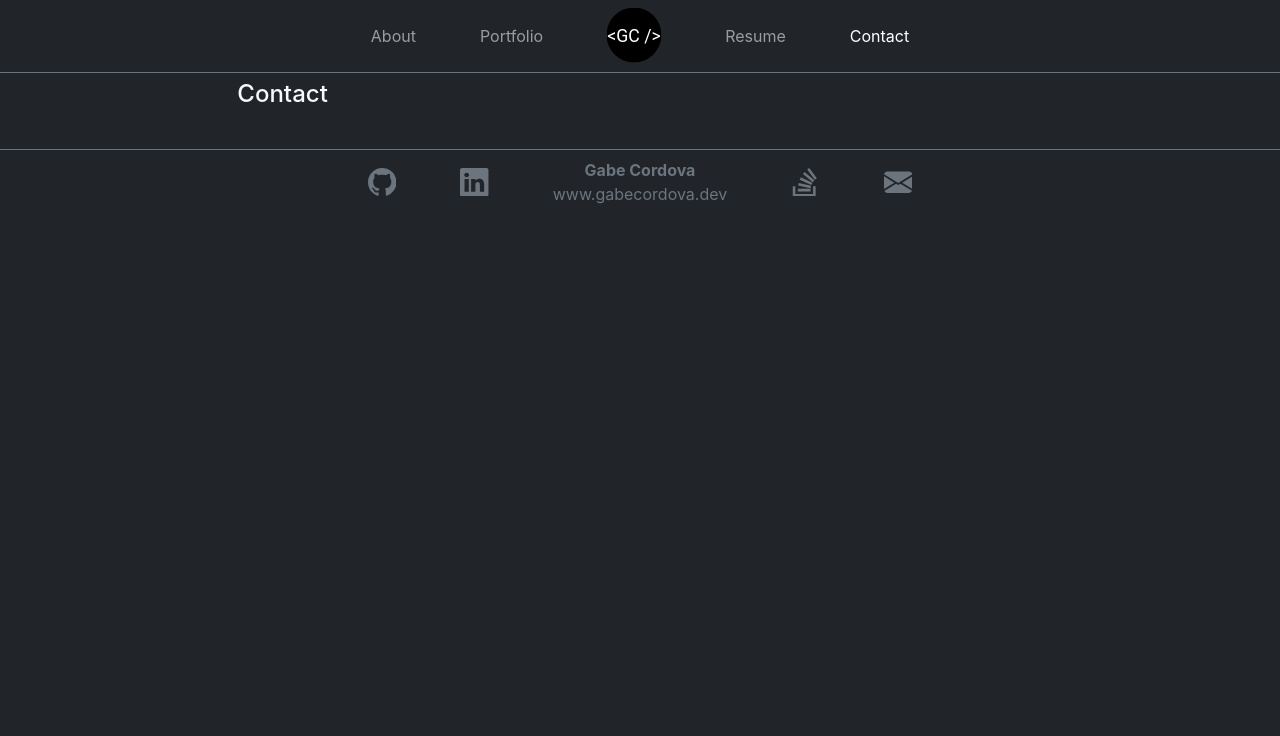
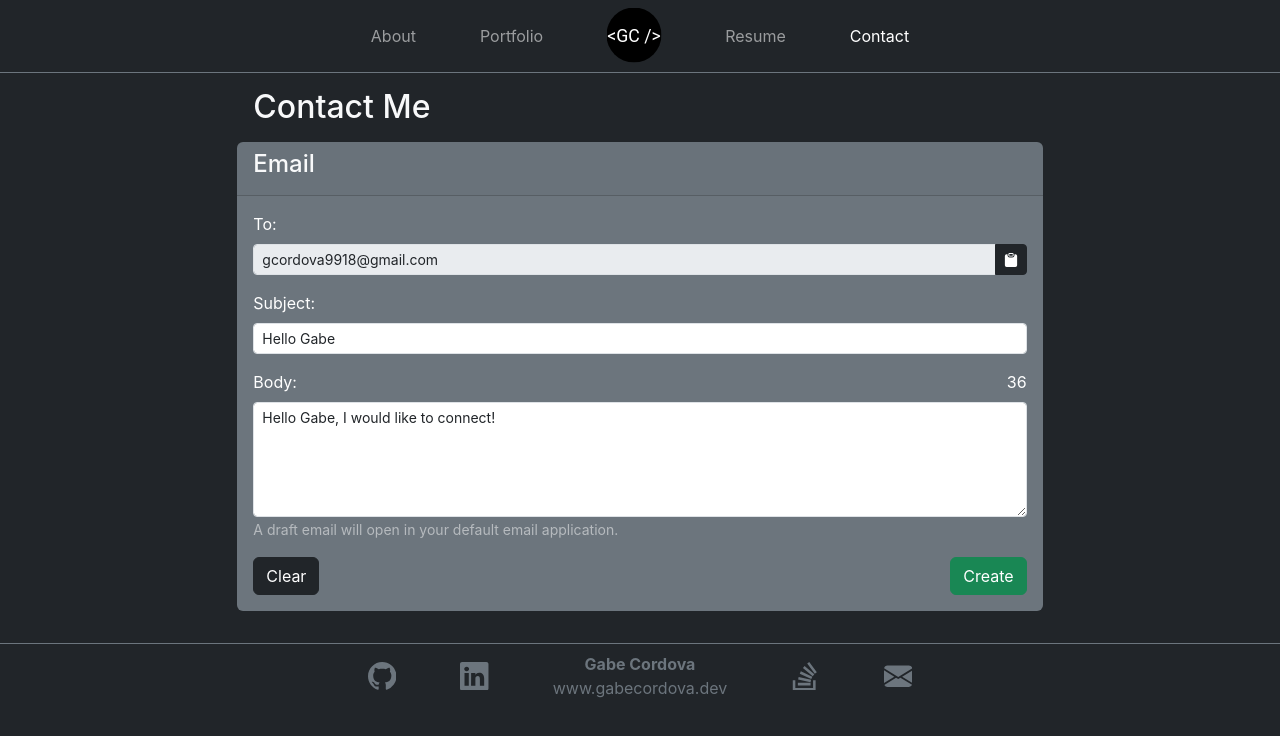
Before and after one commit to Yiladien/gabecordova, a React (Create React App) app in the folder client/: page /contact in a window 1280 px wide. Shown: the top 736 px of the page. Built offline with nearby package versions, Linux system fonts and the light colour scheme.

Commit message:
contact form added, focus ring style, copy

```diff
--- a/client/src/components/Footer.js
+++ b/client/src/components/Footer.js
@@ -33,7 +33,7 @@ function Footer() {
             <a
               href="/"
               title="gabecordova.dev"
-              className="text-center link-secondary link-underline link-underline-opacity-0 d-sm-none"
+              className="text-center link-secondary link-underline link-underline-opacity-0 d-sm-none focus-ring"
             >
               <h2>
                 <b>Gabe Cordova</b>
@@ -44,7 +44,7 @@ function Footer() {
               href="https://github.com/Yiladien"
               target="_blank"
               rel="noopener noreferrer"
-              className="link-secondary mx-2"
+              className="link-secondary mx-2 focus-ring"
               title="Github"
             >
               <Github className="svg-button" />
@@ -53,7 +53,7 @@ function Footer() {
               href="https://www.linkedin.com/in/gabriel-cordova314"
               target="_blank"
               rel="noopener noreferrer"
-              className="link-secondary mx-2"
+              className="link-secondary mx-2 focus-ring"
               title="LinkedIn"
             >
               <Linkedin className="svg-button" />
@@ -61,7 +61,7 @@ function Footer() {
             <a
               href="/"
               title="gabecordova.dev"
-              className="text-center link-secondary link-underline link-underline-opacity-0 mx-0 mx-sm-2 d-none d-sm-block"
+              className="text-center link-secondary link-underline link-underline-opacity-0 mx-0 mx-sm-2 d-none d-sm-block focus-ring"
             >
               <div>
                 <b>Gabe Cordova</b>
@@ -72,7 +72,7 @@ function Footer() {
               href="https://stackoverflow.com/users/18272025/gabriel-cordova"
               target="_blank"
               rel="noopener noreferrer"
-              className="link-secondary mx-2"
+              className="link-secondary mx-2 focus-ring"
               title="StackOverflow"
             >
               <StackOverflow className="svg-button" />
@@ -81,7 +81,7 @@ function Footer() {
               href={`mailto:${email}?subject=${encodeURIComponent(
                 subject
               )}&body=${encodeURIComponent(body)}`}
-              className="link-secondary mx-2"
+              className="link-secondary mx-2 focus-ring"
               title="Email Me"
             >
               <EnvelopeFill className="svg-button" />
--- a/client/src/index.css
+++ b/client/src/index.css
@@ -3,6 +3,8 @@
   --gradient-bg2: 11, 19, 43;
 
   --header-bg-color: rgb(11, 19, 43);
+
+  --bs-focus-ring-color: rgba(255, 255, 255, 0.25);
 }
 
 body {
--- a/client/src/pages/Contact.js
+++ b/client/src/pages/Contact.js
@@ -1,13 +1,184 @@
-import React from "react";
+import React, { useState } from "react";
+
+import Form from "react-bootstrap/Form";
+import Button from "react-bootstrap/Button";
+import Card from "react-bootstrap/Card";
+import InputGroup from "react-bootstrap/InputGroup";
+import Row from "react-bootstrap/Row";
+import Col from "react-bootstrap/Col";
 
 //bootstrap
 import { Container } from "react-bootstrap";
 
+import { ClipboardFill, ClipboardCheckFill } from "react-bootstrap-icons";
+
 const Contact = () => {
+  const [formData, setFormData] = useState({
+    emailTo: "gcordova9918@gmail.com",
+    emailSubject: "Hello Gabe",
+    emailBody: "Hello Gabe, I would like to connect!",
+  });
+
+  const [copyToggle, setCopyToggle] = useState(false);
+
+  const handleCopy = (event) => {
+    if (event.target.name === "copyEmailTo") {
+      navigator.clipboard.writeText(formData.emailTo);
+    }
+
+    setCopyToggle(true);
+
+    setTimeout(() => {
+      setCopyToggle(false);
+    }, 2000);
+  };
+
+  const handleFormChange = (event) => {
+    console.log(event.target.name);
+    console.log(event.target.value);
+
+    setFormData({
+      ...formData,
+      [event.target.name]: event.target.value,
+    });
+  };
+
+  const handleFormClear = () => {
+    console.log("clear");
+
+    setFormData({
+      ...formData,
+      emailSubject: "",
+      emailBody: "",
+    });
+  };
+
   return (
     <>
-      <Container className="bg-dark py-2">
-        <h4 className="text-light">Contact</h4>
+      <Container
+        className="py-2 rounded mt-2"
+        // style={{
+        //   boxShadow: "inset 0px 0px 0px 1px white",
+        // }}
+      >
+        <div className="mb-2 ps-3">
+          <h2 className="text-light mb-3">Contact Me</h2>
+        </div>
+        <Card bg="secondary" text="white" className="border-0">
+          <Card.Header
+          //  className="bg-secondary"
+          >
+            <h4 className="text-light">Email</h4>
+          </Card.Header>
+          <Card.Body
+          //  className="bg-dark"
+          >
+            <Form>
+              <Form.Label>To:</Form.Label>
+              <InputGroup size="sm" className="mb-3">
+                <Form.Control
+                  id="emailTo"
+                  size="sm"
+                  type="email"
+                  defaultValue={formData.emailTo}
+                  title="gcordova9918@gmail.com"
+                  readOnly
+                  disabled
+                />
+                <Button
+                  variant={copyToggle ? "success" : "dark"}
+                  id="button-addon2"
+                  className="d-flex align-items-center focus-ring"
+                  title="Copy"
+                  name="copyEmailTo"
+                  onClick={handleCopy}
+                >
+                  {!copyToggle ? (
+                    <ClipboardFill className="pe-none" />
+                  ) : (
+                    <ClipboardCheckFill
+                      className="pe-none"
+                      style={{
+                        transform: "scale(1.5)",
+                      }}
+                    />
+                  )}
+                </Button>
+              </InputGroup>
+              <Form.Group className="mb-3" controlId="emailSubject">
+                <Form.Label>Subject:</Form.Label>
+                <Form.Control
+                  size="sm"
+                  type="text"
+                  value={formData.emailSubject}
+                  className="focus-ring"
+                  name="emailSubject"
+                  onChange={handleFormChange}
+                />
+              </Form.Group>
+              <Form.Group className="mb-3" controlId="emailBody">
+                <Row className="justify-content-between">
+                  <Col>
+                    <Form.Label>Body:</Form.Label>
+                  </Col>
+                  <Col xs="auto">
+                    <Form.Label>
+                      {formData.emailBody.length > 0
+                        ? formData.emailBody.length
+                        : null}
+                    </Form.Label>
+                  </Col>
+                </Row>
+                <Form.Control
+                  size="sm"
+                  as="textarea"
+                  rows={5}
+                  value={formData.emailBody}
+                  className="focus-ring"
+                  name="emailBody"
+                  onChange={handleFormChange}
+                />
+                <Form.Text id="emailDisclaimer" className="text-white-50">
+                  A draft email will open in your default email application.
+                </Form.Text>
+              </Form.Group>
+              <Row className="justify-content-between">
+                <Col xs="auto">
+                  <Button
+                    variant="dark"
+                    name="clear"
+                    onClick={handleFormClear}
+                    disabled={
+                      formData.emailSubject === "" && formData.emailBody === ""
+                        ? true
+                        : false
+                    }
+                  >
+                    Clear
+                  </Button>
+                </Col>
+                <Col xs="auto">
+                  <Button
+                    variant="success"
+                    name="create"
+                    href={`mailto:${
+                      formData.emailTo
+                    }?subject=${encodeURIComponent(
+                      formData.emailSubject
+                    )}&body=${encodeURIComponent(formData.emailBody)}`}
+                    disabled={
+                      formData.emailSubject === "" || formData.emailBody === ""
+                        ? true
+                        : false
+                    }
+                  >
+                    Create
+                  </Button>
+                </Col>
+              </Row>
+            </Form>
+          </Card.Body>
+        </Card>
       </Container>
     </>
   );
```
Also changed, not shown: client/src/components/Navbar.js (+48 -12 lines).
